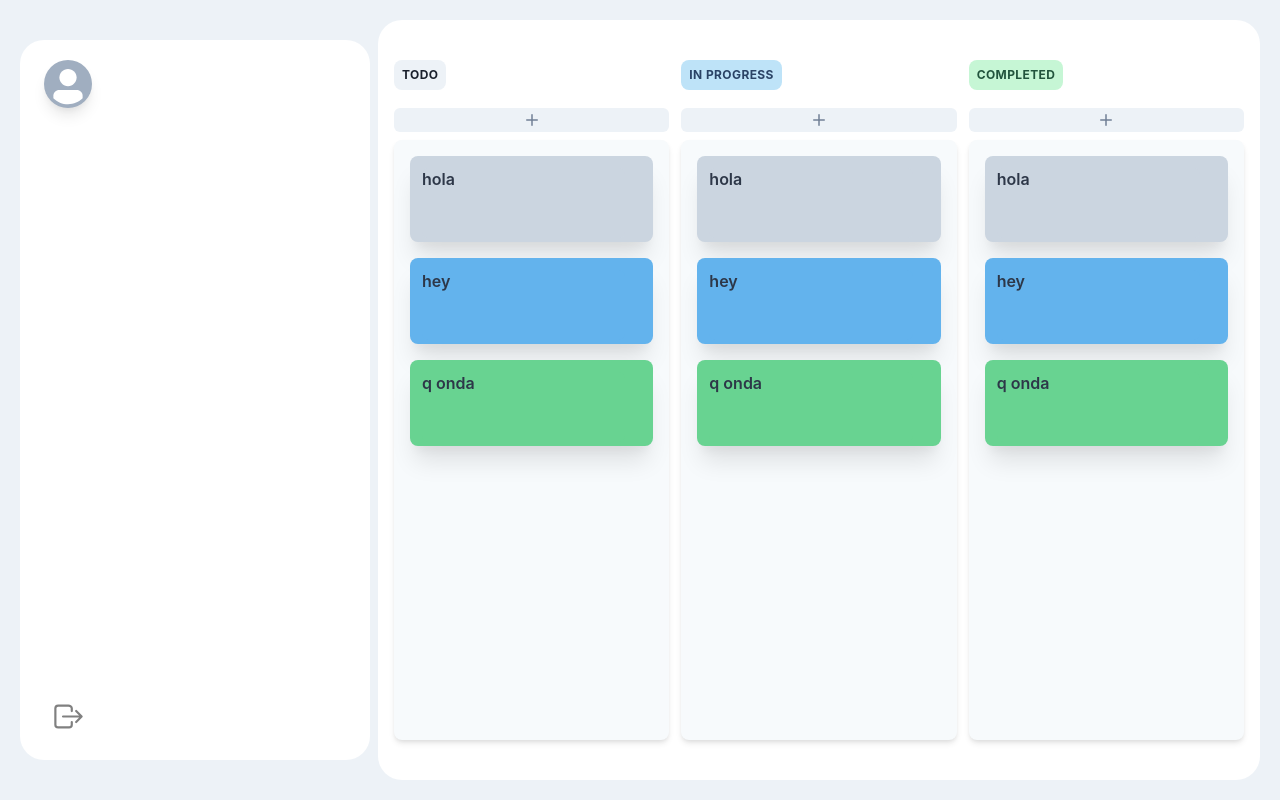
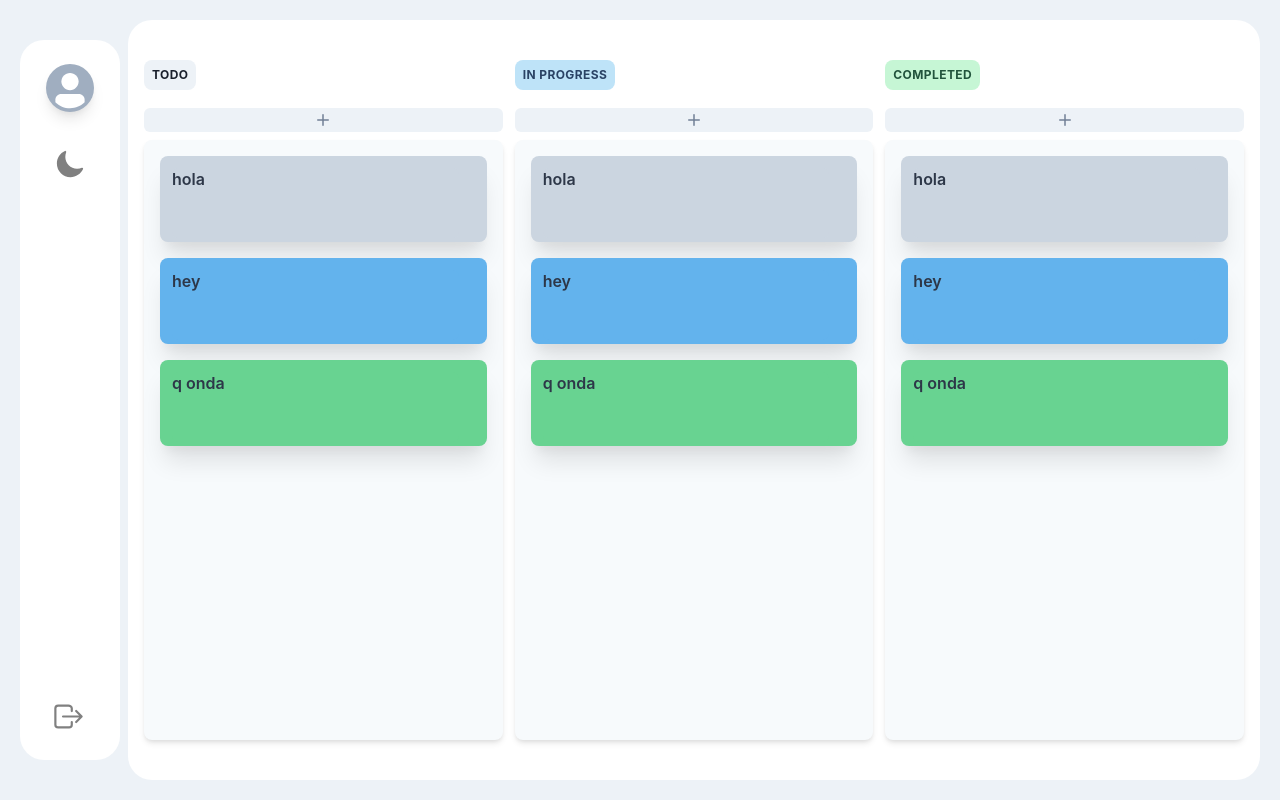
Before and after one commit to Santipac/KanbanBoard, a React (Vite) app: page / in a window 1280 px wide. Built offline with nearby package versions, Linux system fonts and the light colour scheme; no server answers.

Commit message:
dark mode implemented

```diff
--- a/src/App.tsx
+++ b/src/App.tsx
@@ -5,24 +5,25 @@ import { SideBar } from './components/app/ui/SideBar';
 import { ColumnType } from './types/enums';
 
 export const App = () => {
-  const [collapse, setCollapse] = useState<boolean>(true);
   return (
     <Stack
       direction={{ base: 'column', lg: 'row' }}
       w="full"
       minH="100vh"
-      bg="gray.100"
+      _light={{ backgroundColor: 'gray.100' }}
+      _dark={{ backgroundColor: 'gray.900' }}
       padding={5}
       display="flex"
       alignItems="center"
     >
-      <SideBar collapse={collapse} setCollapse={setCollapse} />
+      <SideBar />
 
       <Flex
         as="main"
         w="full"
         minH="90vh"
-        bg="white"
+        _light={{ backgroundColor: 'white' }}
+        _dark={{ backgroundColor: 'blackAlpha.500' }}
         alignItems="center"
         justifyContent="center"
         flexDirection="column"
--- a/src/components/app/ui/SideBar.tsx
+++ b/src/components/app/ui/SideBar.tsx
@@ -2,35 +2,34 @@ import { HamburgerIcon } from '@chakra-ui/icons';
 import {
   Avatar,
   Box,
+  Button,
   Flex,
   Heading,
   IconButton,
+  Switch,
   Text,
   Tooltip,
+  useColorMode,
 } from '@chakra-ui/react';
 import React, { FC } from 'react';
 import { useAuthStore } from '../../../hooks';
-import { IoLogOutOutline } from 'react-icons/io5';
-interface Props {
-  collapse: boolean;
-  setCollapse: (e: boolean) => void;
-}
+import { IoLogOutOutline, IoMoon, IoSunnyOutline } from 'react-icons/io5';
 
-export const SideBar: FC<Props> = ({ collapse, setCollapse }) => {
+export const SideBar: FC = () => {
   const { displayName, photoURL, email, startSignOutUser } = useAuthStore();
-
+  const { colorMode, toggleColorMode } = useColorMode();
   return (
     <Flex
       display={{ base: 'none', lg: 'flex' }}
       as="aside"
       w="full"
       h="90vh"
-      maxW={collapse ? 350 : 100}
-      bg="white"
+      maxW={100}
+      _light={{ backgroundColor: 'white' }}
+      _dark={{ backgroundColor: 'blackAlpha.500' }}
       alignItems="start"
       padding={6}
       flexDirection="column"
-      justifyContent="space-between"
       transition="ease-in-out .2s"
       borderRadius="3xl"
     >
@@ -40,39 +39,38 @@ export const SideBar: FC<Props> = ({ collapse, setCollapse }) => {
         h="full"
         w="full"
         alignItems="center"
+        justifyContent="space-between"
       >
-        <Box flex={1} w="full">
-          <Flex alignItems="center" gap={4}>
-            <IconButton
-              bgColor="transparent"
-              _hover={{ bgColor: 'transparent' }}
-              _focus={{ bgColor: 'transparent' }}
-              aria-label="Menu Colapse"
-              icon={
+        <Box w="full">
+          <Flex alignItems="center" gap={8} flex={1} flexDirection="column">
+            <Tooltip label={displayName}>
               <Avatar
                 name={displayName!}
                 src={photoURL || ''}
                 boxShadow="lg"
                 referrerPolicy="no-referrer"
               />
+            </Tooltip>
+            <Tooltip label={colorMode === 'dark' ? 'Light Mode' : 'Dark Mode'}>
+              <IconButton
+                w="full"
+                bgColor="transparent"
+                _hover={{ bgColor: 'transparent' }}
+                _focus={{ bgColor: 'transparent' }}
+                aria-label="Dark Mode Switcher"
+                onClick={toggleColorMode}
+                icon={
+                  colorMode === 'dark' ? (
+                    <IoSunnyOutline size="30px" color="gray" />
+                  ) : (
+                    <IoMoon size="30px" color="gray" />
+                  )
                 }
-              onClick={() => setCollapse(!collapse)}
               />
-            <Flex flexDirection="column" display={collapse ? 'flex' : 'none'}>
-              <Heading as="h2" fontSize="xl">
-                {displayName}
-              </Heading>
-              <Text
-                fontSize="md"
-                fontWeight="normal"
-                color="gray.400"
-                fontStyle="italic"
-              >
-                {email}
-              </Text>
-            </Flex>
+            </Tooltip>
           </Flex>
         </Box>
+
         <Flex w="full" alignItems="center">
           <Tooltip label="Salir">
             <IconButton
--- a/src/components/auth/FormLogin.tsx
+++ b/src/components/auth/FormLogin.tsx
@@ -124,6 +124,8 @@ export const FormLogin = () => {
               display="flex"
               gap={2}
               onClick={() => startLoginWithGoogle()}
+              color="black"
+              _hover={{ backgroundColor: 'whiteAlpha.800' }}
             >
               <FcGoogle size="25px" />
               Iniciar Sesión
--- a/src/components/auth/FormRegister.tsx
+++ b/src/components/auth/FormRegister.tsx
@@ -8,9 +8,11 @@ import {
   IconButton,
   Button,
   Stack,
-  FormErrorMessage,
+  Link,
   Text,
+  Flex,
 } from '@chakra-ui/react';
+import { Link as LinkRouter } from 'react-router-dom';
 import { useState } from 'react';
 import { ErrorMessage, Field, Form, Formik } from 'formik';
 import { AiOutlineEye, AiOutlineEyeInvisible } from 'react-icons/ai';
@@ -23,6 +25,7 @@ export const FormRegister = () => {
   const handleShowClick = () => setShowPassword(!showPassword);
   const navigate = useNavigate();
   return (
+    <Flex flexDirection="column" gap={3}>
       <Formik
         initialValues={initialRegister}
         validationSchema={yupRegister}
@@ -33,14 +36,7 @@ export const FormRegister = () => {
           navigate('/');
         }}
       >
-      {({
-        values,
-        errors,
-        touched,
-        handleChange,
-        handleSubmit,
-        handleBlur,
-      }) => (
+        {({ values, errors, touched, handleChange, handleBlur }) => (
           <Form>
             <Box>
               <FormControl
@@ -127,7 +123,9 @@ export const FormRegister = () => {
               id="confirmedPassword"
               isRequired
               pt="4"
-            isInvalid={!!errors.confirmedPassword && touched.confirmedPassword}
+              isInvalid={
+                !!errors.confirmedPassword && touched.confirmedPassword
+              }
             >
               <FormLabel htmlFor="confirmedPassword">
                 Repetir Contraseña
@@ -162,5 +160,9 @@ export const FormRegister = () => {
           </Form>
         )}
       </Formik>
+      <Link as={LinkRouter} to="/auth/login" color={'blue.400'} textAlign="end">
+        Ya tienes una cuenta? Ingresar
+      </Link>
+    </Flex>
   );
 };
--- a/src/components/auth/RegisterPage.tsx
+++ b/src/components/auth/RegisterPage.tsx
@@ -1,22 +1,10 @@
-import { Stack, Link, Button } from '@chakra-ui/react';
-import { Link as LinkRouter } from 'react-router-dom';
 import { AuthLayout } from '../layouts';
 import { FormRegister } from './FormRegister';
 
 export const RegisterPage = () => {
   return (
     <AuthLayout>
-      <Stack spacing={4}>
-        <FormRegister />
-        <Link
-          as={LinkRouter}
-          to="/auth/login"
-          color={'blue.400'}
-          textAlign="end"
-        >
-          Ya tienes una cuenta? Ingresar
-        </Link>
-      </Stack>
+      <FormRegister />
     </AuthLayout>
   );
 };
--- a/src/components/layouts/AuthLayout.tsx
+++ b/src/components/layouts/AuthLayout.tsx
@@ -9,7 +9,8 @@ export const AuthLayout: FC<Props> = ({ children }) => {
     <Box
       w="full"
       minH="100vh"
-      bg="gray.100"
+      _light={{ backgroundColor: 'gray.100' }}
+      _dark={{ backgroundColor: 'gray.900' }}
       padding={5}
       display="flex"
       alignItems="center"
@@ -22,6 +23,8 @@ export const AuthLayout: FC<Props> = ({ children }) => {
         bg={useColorModeValue('white', 'gray.700')}
         boxShadow={'lg'}
         p={6}
+        _light={{ backgroundColor: 'white' }}
+        _dark={{ backgroundColor: 'blackAlpha.400' }}
       >
         {children}
       </Box>
--- a/src/main.tsx
+++ b/src/main.tsx
@@ -1,4 +1,4 @@
-import { ChakraProvider } from '@chakra-ui/react';
+import { ChakraProvider, ColorModeProvider } from '@chakra-ui/react';
 import React from 'react';
 import ReactDOM from 'react-dom/client';
 import { Provider } from 'react-redux';
@@ -11,7 +11,9 @@ ReactDOM.createRoot(document.getElementById('root') as HTMLElement).render(
     <BrowserRouter>
       <Provider store={store}>
         <ChakraProvider>
-          <AppRouter />
+          <ColorModeProvider>
+            <AppRouter />
+          </ColorModeProvider>
         </ChakraProvider>
       </Provider>
     </BrowserRouter>
```
Lines whose indentation alone changed are shown as unchanged.
